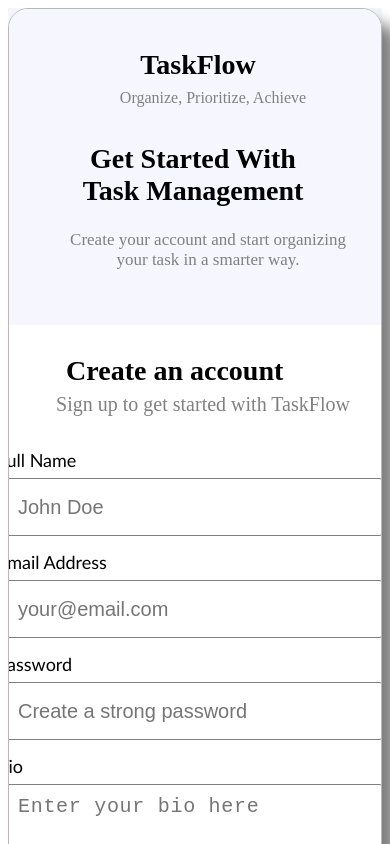
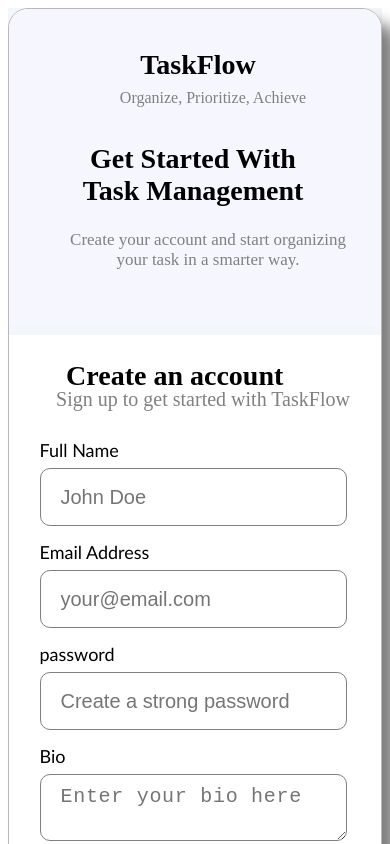
Before and after one commit to ArmanRavjani/task-management, a React (Vite) app in the folder Frontend/: page /user/register in a window 390 px wide. Shown: the top 844 px of the page. Built offline with nearby package versions, Linux system fonts and the light colour scheme; no server answers.

Commit message:
feat: navigate to dashboard after adding a task; update styles for form inputs and containers

```diff
--- a/Frontend/src/components/AddTaskModal.jsx
+++ b/Frontend/src/components/AddTaskModal.jsx
@@ -3,7 +3,9 @@
 import { X } from "lucide-react";
 import axios from "axios";
 import toast from "react-hot-toast";
+import { useNavigate } from "react-router-dom";
 const AddTaskModal = ({ setShowAddTask, setTasks }) => {
+  const navigate = useNavigate();
   const AddTask = async (e) => {
     e.preventDefault();
     const title = e.target.title.value;
@@ -18,6 +20,7 @@
       );
       setTasks((prevTasks) => [...prevTasks, data.task]);
       setShowAddTask(false);
+      navigate("/dashboard");
       toast.success(data.message);
     } catch (error) {
       toast.error(error.response?.data?.message || "Something went wrong");
--- a/Frontend/src/pages/styles/auth.css
+++ b/Frontend/src/pages/styles/auth.css
@@ -294,7 +294,11 @@
     .form-group .register-inp {
         /* margin-left: 20px; */
         /* margin-right: 10px; */
-        width: 350px;
+        display: flex;
+        flex-direction: column;
+        align-items: center;
+        justify-content: center;
+        width: auto;
     }
 
     .form-group-2 {
@@ -306,13 +310,14 @@
     }
 
     .auth-container-2 {
-        margin-top: 10;
+        margin-top: 10px;
         padding: 8px;
     }
 
     .auth-container-2-top {
         margin-top: 10px;
         padding: 0;
+        line-height: 0;
     }
 
     .login-form-part-top {
```
